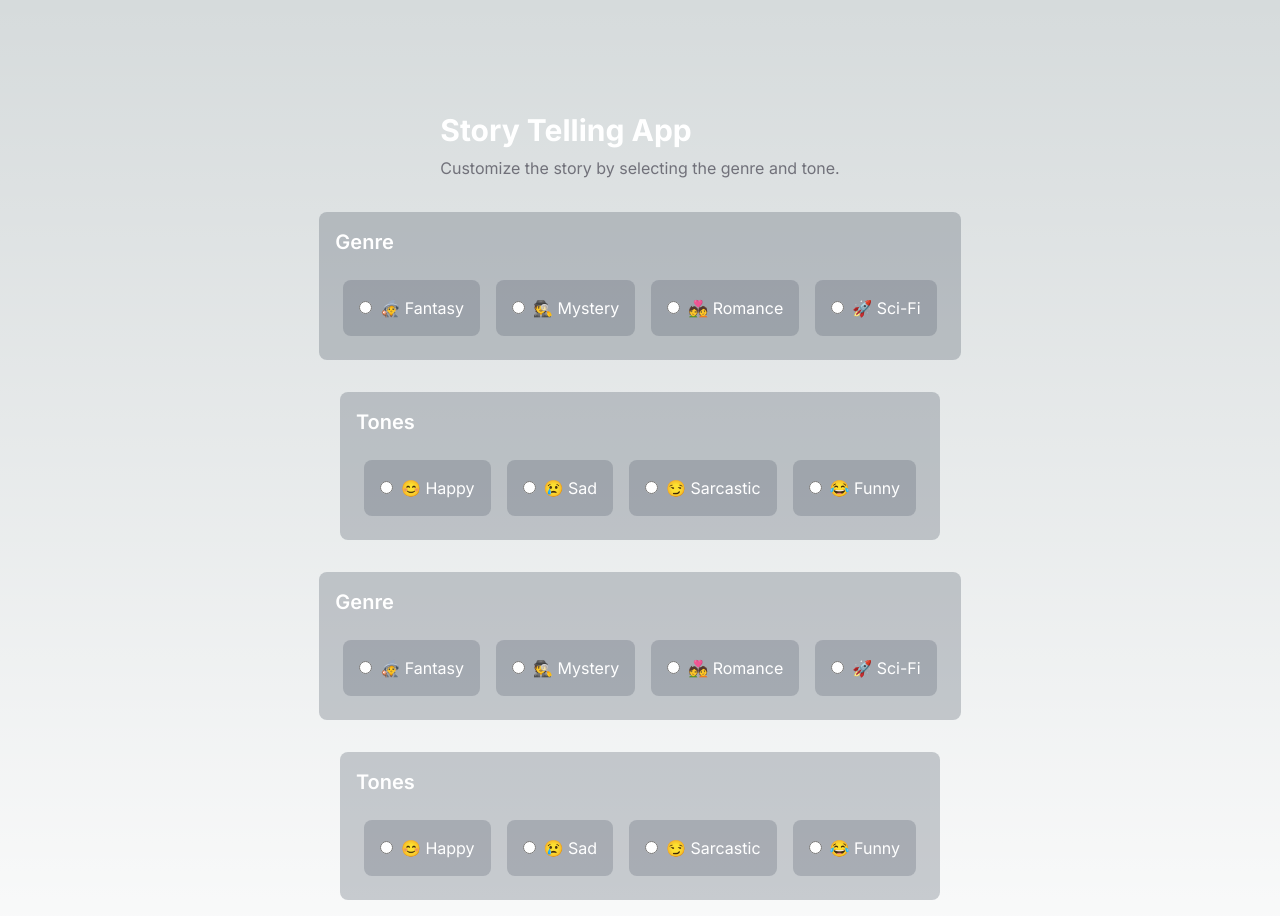
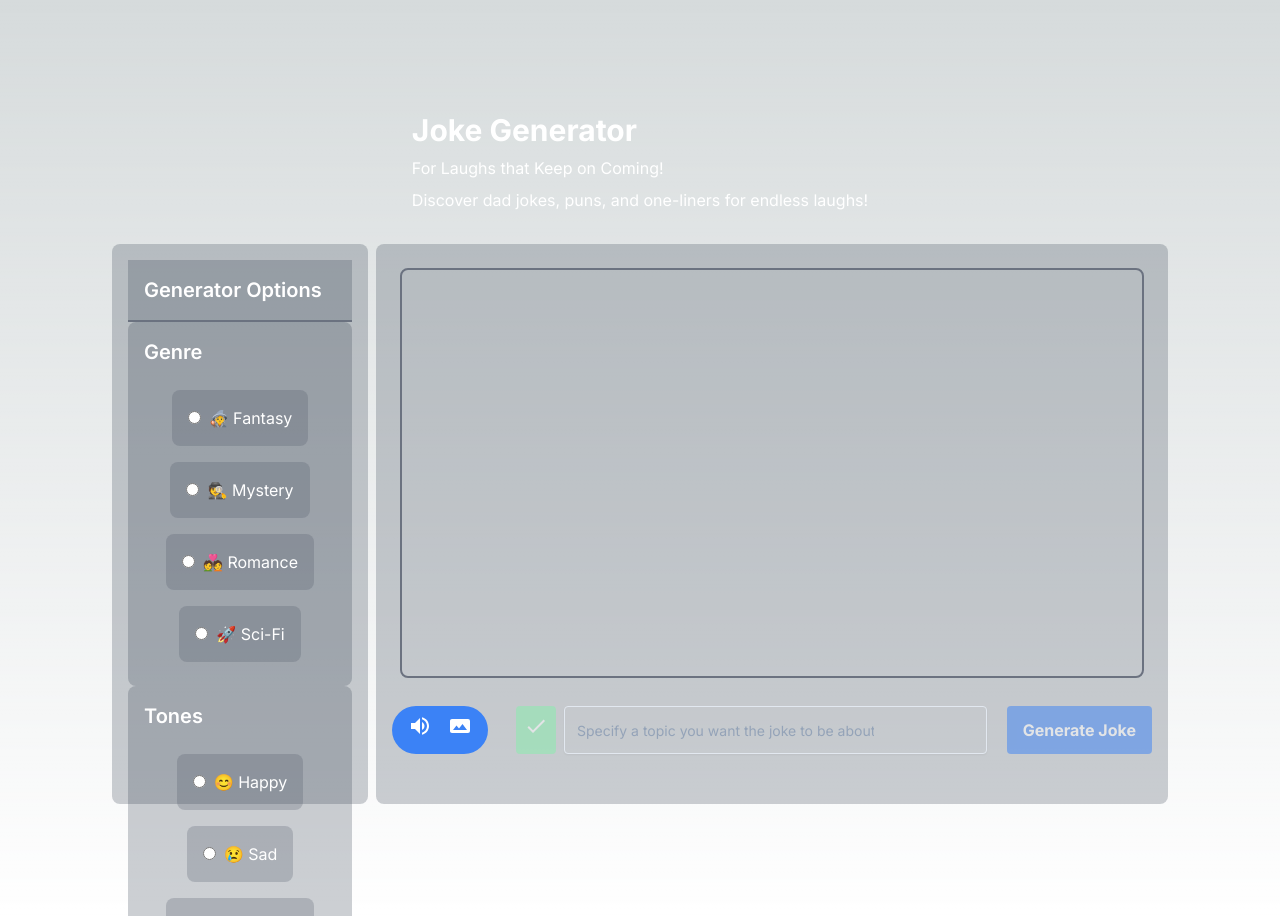
Before and after one commit to LuisJoseSanchez/encode-club-ai-and-gpt-bootcamp-q3-homework-week2, a Next.js app in the folder src/: page / in a window 1280 px wide. Shown: the top 916 px of the page. Built offline with nearby package versions, Linux system fonts and the light colour scheme.

Commit message:
add jokes page  layout

```diff
--- a/src/app/layout.tsx
+++ b/src/app/layout.tsx
@@ -5,8 +5,8 @@ import "./globals.css";
 const inter = Inter({ subsets: ["latin"] });
 
 export const metadata: Metadata = {
-  title: "Create Next App",
-  description: "Generated by create next app",
+  title: "AI Joke Generator",
+  description: " ",
 };
 
 export default function RootLayout({
--- a/src/app/page.tsx
+++ b/src/app/page.tsx
@@ -2,7 +2,8 @@
 
 import { useState } from "react";
 import { useChat } from "ai/react";
-
+import Icon from '@mdi/react';
+import { mdiAccount, mdiVolumeHigh, mdiImageArea, mdiCheck } from '@mdi/js';
 export default function Chat() {
   const { messages, append, isLoading } = useChat();
 
@@ -39,12 +40,21 @@ export default function Chat() {
       <div className="p4 m-4">
         <div className="flex flex-col items-center justify-center space-y-8 text-white">
           <div className="space-y-2">
-            <h2 className="text-3xl font-bold">Story Telling App</h2>
-            <p className="text-zinc-500 dark:text-zinc-400">
-              Customize the story by selecting the genre and tone.
+            <h2 className="text-3xl font-bold">Joke Generator</h2>
+            <p className=" ">
+              For Laughs that Keep on Coming!
             </p>
+            <p > Discover dad jokes, puns, and one-liners for endless laughs!</p>
+
           </div>
 
+          <div className="flex flex-none flex-row main-container w-full" >
+
+            <div className="basis-1/4 bg-opacity-25 bg-gray-700 rounded-lg p-4 mr-2">
+              <div className="space-y-4 bg-opacity-25 bg-gray-700 r  p-4 border-b-solid border-b-2 border-gray-500">
+                <h3 className="text-xl font-semibold ">Generator Options</h3>
+
+              </div>
               {/* genre selection code */}
               <div className="space-y-4 bg-opacity-25 bg-gray-700 rounded-lg p-4">
                 <h3 className="text-xl font-semibold">Genre</h3>
@@ -95,57 +105,49 @@ export default function Chat() {
                 </div>
               </div>
 
-          {/* genre selection */}
-          <div className="space-y-4 bg-opacity-25 bg-gray-700 rounded-lg p-4">
-            <h3 className="text-xl font-semibold">Genre</h3>
+            </div>
+            {/* {main section start} */}
+            <div className="basis-3/4 flex-none bg-opacity-25 bg-gray-700 rounded-lg p-4">
 
-            <div className="flex flex-wrap justify-center">
-              {genres.map(({ value, emoji }) => (
+              {/* chat messages code */}
+              <div className="content-section border-solid rounded-lg border-2 border-gray-500 m-2">
+
                 <div
-                  key={value}
-                  className="p-4 m-2 bg-opacity-25 bg-gray-600 rounded-lg"
+                  hidden={
+                    messages.length === 0 ||
+                    messages[messages.length - 1]?.content.startsWith("Generate")
+                  }
+                  className="bg-opacity-25 bg-gray-700 rounded-lg p-4"
                 >
-                  <input
-                    id={value}
-                    type="radio"
-                    value={value}
-                    name="genre"
-                    onChange={handleChange}
-                  />
-                  <label className="ml-2" htmlFor={value}>
-                    {`${emoji} ${value}`}
-                  </label>
-                </div>
-              ))}
+                  {messages[messages.length - 1]?.content}
                 </div>
               </div>
 
-          {/* tone selection code */}
-          <div className="space-y-4 bg-opacity-25 bg-gray-700 rounded-lg p-4">
-            <h3 className="text-xl font-semibold">Tones</h3>
 
-            <div className="flex flex-wrap justify-center">
-              {tones.map(({ value, emoji }) => (
-                <div
-                  key={value}
-                  className="p-4 m-2 bg-opacity-25 bg-gray-600 rounded-lg"
-                >
-                  <input
-                    id={value}
-                    type="radio"
-                    name="tone"
-                    value={value}
-                    onChange={handleChange}
-                  />
-                  <label className="ml-2" htmlFor={value}>
-                    {`${emoji} ${value}`}
-                  </label>
-                </div>
-              ))}
-            </div>
+
+              {/* button selection code */}
+              <div className="mt-2 flex py-5">
+
+                <div className=" rounded-full bg-blue-500   py-2 px-4 mr-5 space-x-4">
+                  <button> <Icon path={mdiVolumeHigh} size={1} /></button>
+                  <button> <Icon path={mdiImageArea} size={1} /></button>
                 </div>
 
-          {/* button selection code */}
+                <button title="Evaluate the generated joke" className="flex mx-2 bg-green-300 hover:bg-green-700 text-white font-bold py-2 px-2  rounded   disabled:opacity-50"
+                  disabled={messages.length == 0}
+
+                >
+                  <Icon path={mdiCheck} size={1} />
+                </button>
+
+
+
+                <input
+                  className="flex-auto pl-3 h-12 mr-5 pr-28 py-2 bg-transparent placeholder:text-slate-400 text-slate-400 text-sm border border-slate-200 rounded transition duration-300 ease focus:outline-none focus:border-slate-400 hover:border-slate-400 shadow-sm focus:shadow-md"
+                  placeholder="Specify a topic you want the joke to be about."
+                />
+
+
                 <button
                   className="bg-blue-500 hover:bg-blue-700 text-white font-bold py-2 px-4 rounded disabled:opacity-50"
                   disabled={isLoading || !state.genre || !state.tone}
@@ -156,21 +158,31 @@ export default function Chat() {
                     })
                   }
                 >
-            Generate Story
+                  Generate Joke
                 </button>
+              </div>
 
-          {/* chat messages code */}
-          <div
-            hidden={
-              messages.length === 0 ||
-              messages[messages.length - 1]?.content.startsWith("Generate")
-            }
-            className="bg-opacity-25 bg-gray-700 rounded-lg p-4"
-          >
-            {messages[messages.length - 1]?.content}
+
+
+            </div>
+            {/* main section end */}
           </div>
         </div>
       </div>
+      <style>
+        {
+          ` .main-container{
+          height:70vh
+        }
+        .content-section{
+            height:calc( 70vh - 150px);
+         overflow-y:auto;
+        }
+
+        `
+        }
+      </style>
     </main>
+
   );
 }
--- a/src/package.json
+++ b/src/package.json
@@ -9,6 +9,8 @@
     "lint": "next lint"
   },
   "dependencies": {
+    "@mdi/js": "^7.4.47",
+    "@mdi/react": "^1.6.1",
     "ai": "^3.3.20",
     "next": "14.2.7",
     "openai": "^4.57.0",
```
Also changed, not shown: 1 other file (tests, documents, lock files or other folders). Lines whose indentation alone changed are shown as unchanged.
